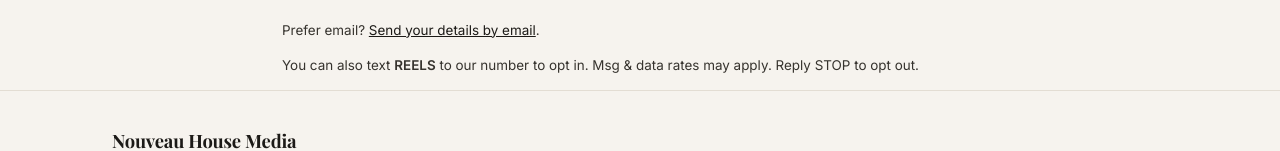
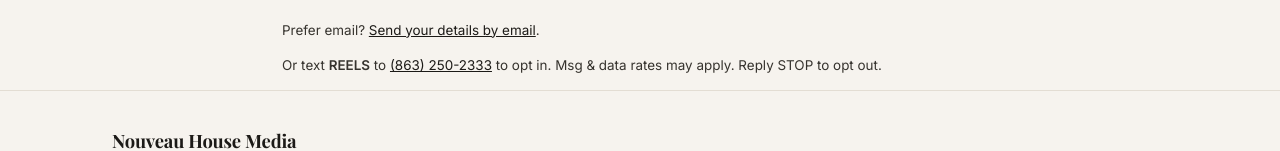
Before and after one commit to IshaanK179/nouveau-house-media, a plain HTML site: page text/index.html in a window 1280 px wide. Shown: the part 944-1095 px from the top of the page. Drawn offline with nearby package versions, Linux system fonts and the light colour scheme; a web font is replaced by a local one.

Commit message:
Text opt-in page: show Twilio number (863) 250-2333 for REELS keyword with sms: link

```diff
--- a/text/index.html
+++ b/text/index.html
@@ -36,7 +36,7 @@
 <button class="btn" type="submit">Submit</button>
 </form>
 <p class="small" style="margin-top:22px">Prefer email? <a href="mailto:ishaan@nouveauhousemedia.com?subject=Nouveau%20House%20Media%20text%20opt-in&amp;body=Name%3A%0AEmail%3A%0AMobile%3A%0ABrokerage%3A%0A%0AYES%20TEXT%20-%20I%20agree%20to%20receive%20recurring%20text%20messages%20from%20Nouveau%20House%20Media%20about%20listing%20video%20and%20photo%20services.%20Msg%20frequency%20varies%20%28up%20to%204%20msgs/week%29.%20Msg%20%26%20data%20rates%20may%20apply.%20Reply%20HELP%20for%20help%2C%20STOP%20to%20opt%20out.">Send your details by email</a>.</p>
-<p class="small">You can also text <strong>REELS</strong> to our number to opt in. Msg &amp; data rates may apply. Reply STOP to opt out.</p>
+<p class="small">Or text <strong>REELS</strong> to <a href="sms:+18632502333?body=REELS">(863) 250-2333</a> to opt in. Msg &amp; data rates may apply. Reply STOP to opt out.</p>
 </div>
 <script>
 (function(){var f=document.getElementById('optin');
```
